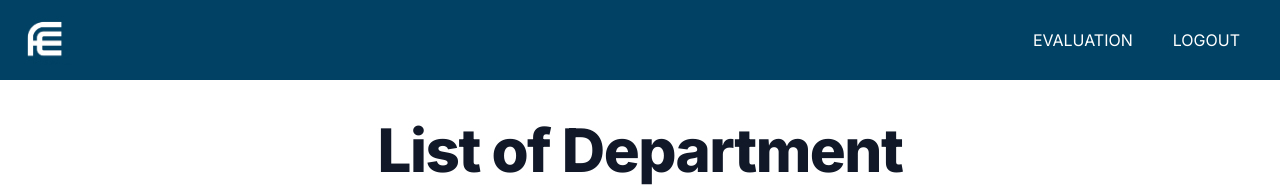
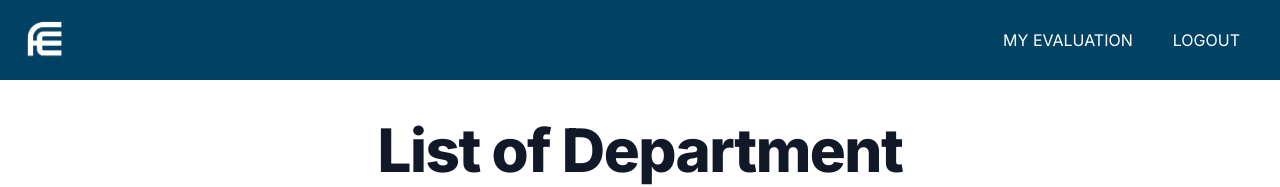
Before and after one commit to vitrasethy/evaluate-system-v2, a Next.js app: page /events/e-day in a window 1280 px wide. Shown: the top 187 px of the page. Built offline with nearby package versions, Linux system fonts and the light colour scheme.

Commit message:
my evaluate

```diff
--- a/components/navbar/Navbar.tsx
+++ b/components/navbar/Navbar.tsx
@@ -19,7 +19,7 @@ export default function Navbar() {
               className=" hover:bg-white hover:text-black px-5 py-6 transition ease-in-out delay-50 focus:outline-none focus:ring"
               href={"/events/e-day/1/evaluate"}
             >
-              Evaluation
+             My Evaluation
             </Link>
             <Link
               className=" hover:bg-white hover:text-black px-5 py-6 transition ease-in-out delay-50 focus:outline-none focus:ring"
```
